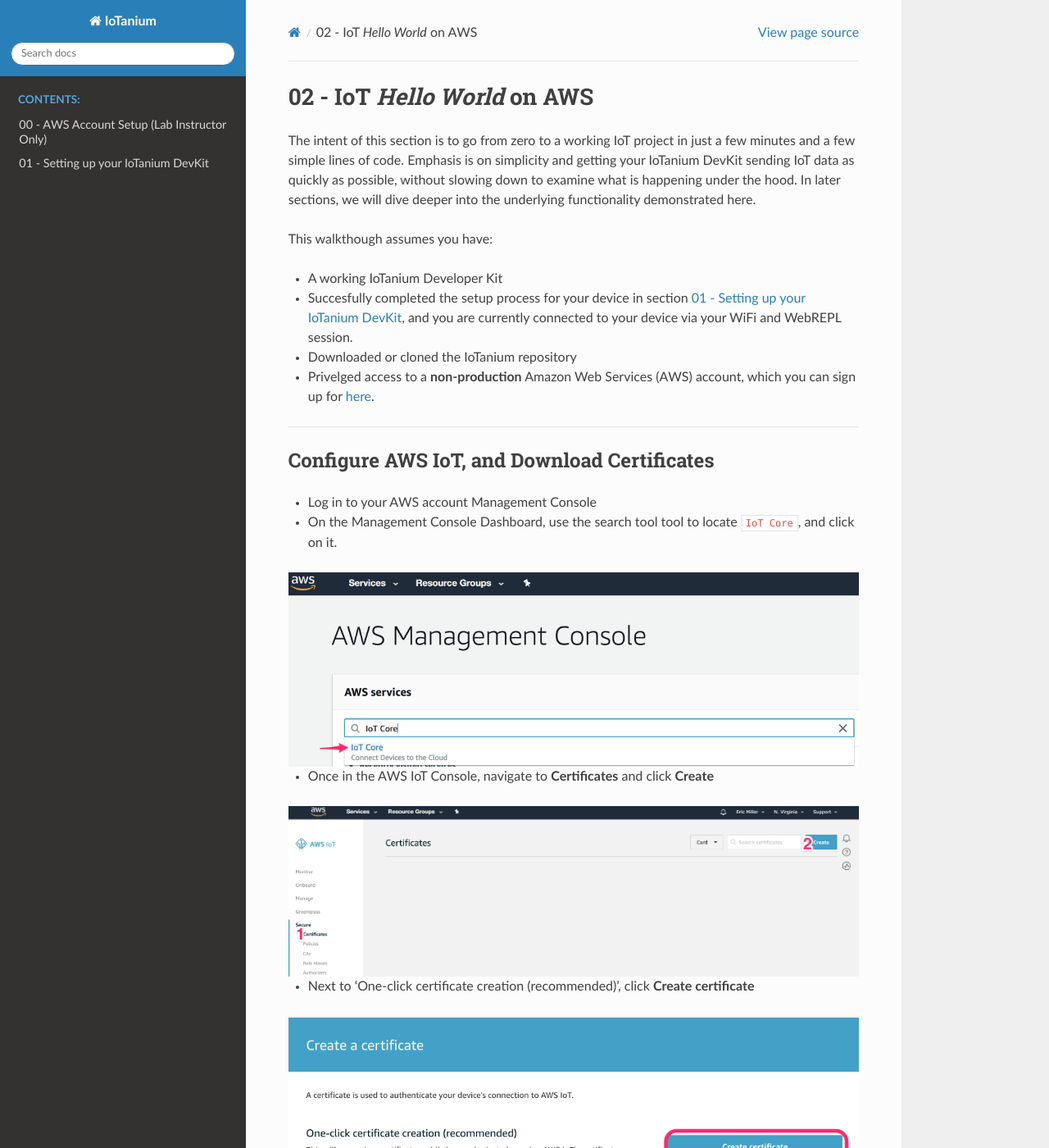
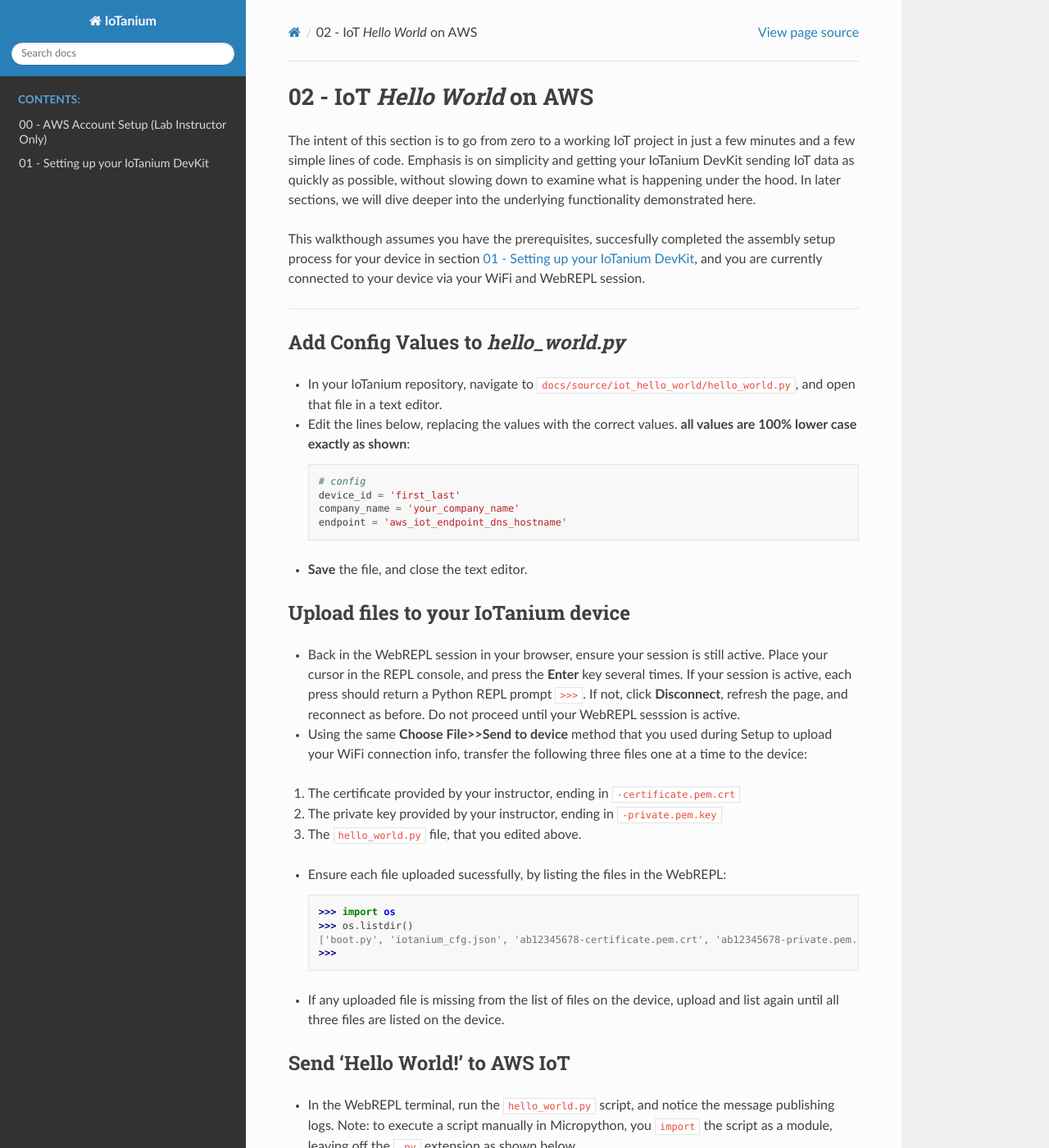
Before and after one commit to mpataws/iotanium, a Sphinx documentation site: the page built from docs/source/iot_hello_world/iot_hello_world.rst, in a window 1280 px wide and 1400 px high. Shown: the whole window at 82% size. Built offline with Sphinx 7.4.7 and the Read the Docs theme 2.0.0, drawn with Linux system fonts in a browser that asks for light colours; pages that are not in the unit, such as notebooks, are missing from menus; some of the changed text lies outside the part shown.

Commit message:
hello world

```diff
--- a/docs/source/index.rst
+++ b/docs/source/index.rst
@@ -15,3 +15,4 @@
 
    instructor/instructor
    setup/setup
+   iot_hello_world/hello_world
--- a/docs/source/iot_hello_world/hello_world.py
+++ b/docs/source/iot_hello_world/hello_world.py
@@ -1,8 +1,7 @@
-import ubinascii
 import machine
 import json
 import umqtt.simple as mqtt
-from time import sleep
+from time import sleep, time
 import iotanium
 import os
 
@@ -12,19 +11,23 @@
             contents = f.read()
     return contents
 
+# config
+device_id = 'first_last'
+company_name = 'your_company_name'
+endpoint = 'aws_iot_endpoint_dns_hostname'
+
+publish_rate = 5 # seconds between publishing messages
 fnames = os.listdir()
-thingId = ubinascii.hexlify(machine.unique_id())
-publish_rate = 5 # seconds between publishing messages
-topic = 'iotanium'
-endpoint = 'REPLACE_WITH_YOUR_ENDPOINT'
 cert = read_pem('.crt')
 key = read_pem('.key')
+topic = "iotsample/%s/%s/data" % (company_name, device_id)
 
-client = mqtt.MQTTClient(thingId,endpoint,ssl = True, ssl_params = {'key': key,'cert': cert})
-client.connect()
+client = mqtt.MQTTClient(device_id,endpoint,ssl = True, ssl_params = {'key': key,'cert': cert})
 
 while True:
-    data = {'message': 'Hello World!'}
+    client.connect()
+    data = {'message': "Hello World from %s" % device_id}
     client.publish(topic, json.dumps(data))
     print("published to topic %s: %s" % (topic, data))
+    client.disconnect()
     sleep(publish_rate)
--- a/docs/source/iot_hello_world/iot_hello_world.rst
+++ b/docs/source/iot_hello_world/iot_hello_world.rst
@@ -3,102 +3,19 @@
 
 The intent of this section is to go from zero to a working IoT project in just a few minutes and a few simple lines of code.  Emphasis is on simplicity and getting your IoTanium DevKit sending IoT data as quickly as possible, without slowing down to examine what is happening under the hood.  In later sections, we will dive deeper into the underlying functionality demonstrated here.
 
-This walkthough assumes you have:
-
-- A working IoTanium Developer Kit
-- Succesfully completed the setup process for your device in section :doc:`../setup/setup`, and you are currently connected to your device via your WiFi and WebREPL session.
-- Downloaded or cloned the IoTanium repository
-- Privelged access to a **non-production** Amazon Web Services (AWS) account, which you can sign up for `here <√>`_.
+This walkthough assumes you have the prerequisites, succesfully completed the assembly setup process for your device in section :doc:`../setup/setup`, and you are currently connected to your device via your WiFi and WebREPL session.
 
 ----
 
-Configure AWS IoT, and Download Certificates
+Add Config Values to `hello_world.py`
 ~~~~~~~~~~~~~~~~~~~~~~~~~~~~~~~~
-- Log in to your AWS account Management Console
-- On the Management Console Dashboard, use the search tool tool to locate ``IoT Core``, and click on it.
-.. image:: ../img/AWS_Management_Console_IOT.png
-    :align: center
-    :alt: ../img/AWS_Management_Console_IOT.png
-    :width: 1024px
+- In your IoTanium repository, navigate to ``docs/source/iot_hello_world/hello_world.py``, and open that file in a text editor.
+- Edit the lines below, replacing the values with the correct values.  **all values are 100% lower case exactly as shown**::
 
-- Once in the AWS IoT Console, navigate to **Certificates** and click **Create**
-.. image:: ../img/hello-world-cert1.png
-    :align: center
-    :alt: ../img/hello-world-cert1.png
-    :width: 1024px
-
-- Next to 'One-click certificate creation (recommended)', click **Create certificate**
-.. image:: ../img/hello-world-cert2.png
-    :align: center
-    :alt: ../img/hello-world-cert2.png
-    :width: 1024px
-
-- On the next screen:
-    1. Next to 'A certificate for this thing', click **Download**
-    2. Next to 'A private key', click **Download**
-    3. Click the **Activate** button.  You should see a popup message indicating successful activation, and the button will switch to read **Deactivate**
-    4. Click **Attach a policy**
-
-.. image:: ../img/hello-world-cert3.png
-    :align: center
-    :alt: ../img/hello-world-cert3.png
-    :width: 1024px
-
-- On the next screen, click **Create new policy**
-
-.. image:: ../img/hello-world-cert4.png
-    :align: center
-    :alt: ../img/hello-world-cert4.png
-    :width: 1024px
-
-- On the next screen:
-    1. Name the policy ``iotanium``
-    2. Click **Advanced Mode**
-
-.. image:: ../img/hello-world-cert5.png
-    :align: center
-    :alt: ../img/hello-world-cert5.png
-    :width: 1024px
-
-- In the Advanced Policy creation screen:
-    1. Delete the default text, and replace it with the IAM Policy text below::
-
-        {
-            "Version": "2012-10-17",
-            "Statement": [{
-                "Effect": "Allow",
-                "Action": [
-                    "iot:Publish",
-                    "iot:Connect"
-                ],
-                "Resource": "*"
-            }]
-        }
-
-    2. Click **Create**
-
-.. image:: ../img/hello-world-cert6.png
-    :align: center
-    :alt: ../img/hello-world-cert6.png
-    :width: 1024px
-
-Add your IoT Endpoint to `hello_world.py`
-~~~~~~~~~~~~~~~~~~~~~~~~~~~~~~~~
-- Back in the AWS IoT Console, click **Settings**, and copy the **Endpoint** value into your clipboard.
-
-.. image:: ../img/hello-world-7.png
-    :align: center
-    :alt: ../img/hello-world-7.png
-    :width: 1024px
-
-- In your IoTanium repository, navigate to ``docs/source/iot_hello_world/hello_world.py``, and open that file in a text editor.
-- Edit the line below, pasting the **Endpoint** value copied above to replace the default value::
-
-    # original line
-    endpoint = 'REPLACE_WITH_YOUR_ENDPOINT'
-
-    # becomes
-    endpoint = '1234abcd5678ef-ats.iot.us-east-1.amazonaws.com'
+    # config
+    device_id = 'first_last'
+    company_name = 'your_company_name'
+    endpoint = 'aws_iot_endpoint_dns_hostname'
 
 - **Save** the file, and close the text editor.
 
@@ -109,9 +26,9 @@
 
 - Using the same **Choose File>>Send to device** method that you used during Setup to upload your WiFi connection info, transfer the following three files one at a time to the device:
 
-    1. The certificate you downloaded from AWS IoT in Step 1, ending in ``-certificate.pem.crt``
-    2. The private key you downloaded from AWS IoT in Step 1, ending in ``-private.pem.key``
-    3. The ``hello_world.py`` file, that you edited in step 2 to include your IoT endpoint.
+1. The certificate provided by your instructor, ending in ``-certificate.pem.crt``
+2. The private key provided by your instructor, ending in ``-private.pem.key``
+3. The ``hello_world.py`` file, that you edited above.
 
 - Ensure each file uploaded sucessfully, by listing the files in the WebREPL::
 
@@ -128,28 +45,10 @@
 - In the WebREPL terminal, run the ``hello_world.py`` script, and notice the message publishing logs.  Note: to execute a script manually in Micropython, you ``import`` the script as a module, leaving off the ``.py`` extension as shown below.
 
     >>> import hello_world
-    published to topic iotanium: {'message': 'Hello World!'}
-    published to topic iotanium: {'message': 'Hello World!'}
+    published to topic iotsample/company_name/first_last/data: {'message': 'Hello World from first_last'}
+    published to topic iotsample/company_name/first_last/data: {'message': 'Hello World from first_last'}
     ...
     ...
-
-- Return to the AWS IoT Dashboard in your browser, and:
-   1. Click **Test**
-   2. Enter ``iotanium`` in the **Subscription topic** field
-   3. Click **Subscribe to topic**
-
-
-.. image:: ../img/hello-world-8.png
-    :align: center
-    :alt: ../img/hello-world-8.png
-    :width: 1024px
-
-- Observe your `Hello World!` messages being ingested by AWS IoT:
-
-.. image:: ../img/hello-world-9.png
-    :align: center
-    :alt: ../img/hello-world-9.png
-    :width: 1024px
 
 - To stop sending messages, type ``CTRL+C`` in your WebREPL console terminal, you will see the execution break below, which is normal::
 
--- a/docs/source/setup/setup.rst
+++ b/docs/source/setup/setup.rst
@@ -116,7 +116,7 @@
 ~~~~~~~~~~~~~~~~~~~~~~~~~~~~~~~~
 - Click **Disconnect** in the WebREPL browser window.
 - Disconnect your workstation from the ``IoTanium-######`` wireless network.
-- Reconnect your workstation to your local WiFi network.
+- Reconnect your workstation to your local WiFi network.  **Note: this must be the same network to which you connected the IoTanium board by uploading the username and password**
 - **Refresh** the WebREPL page in your browser.
 - In the connection field at the top of the WebREPL page, paste the value you copied in step 4 above.
 - Click the **Connect** button, and provide password ``iotanium`` when prompted.  You should now be connected to your device via WebREPL over your wifi::
```
